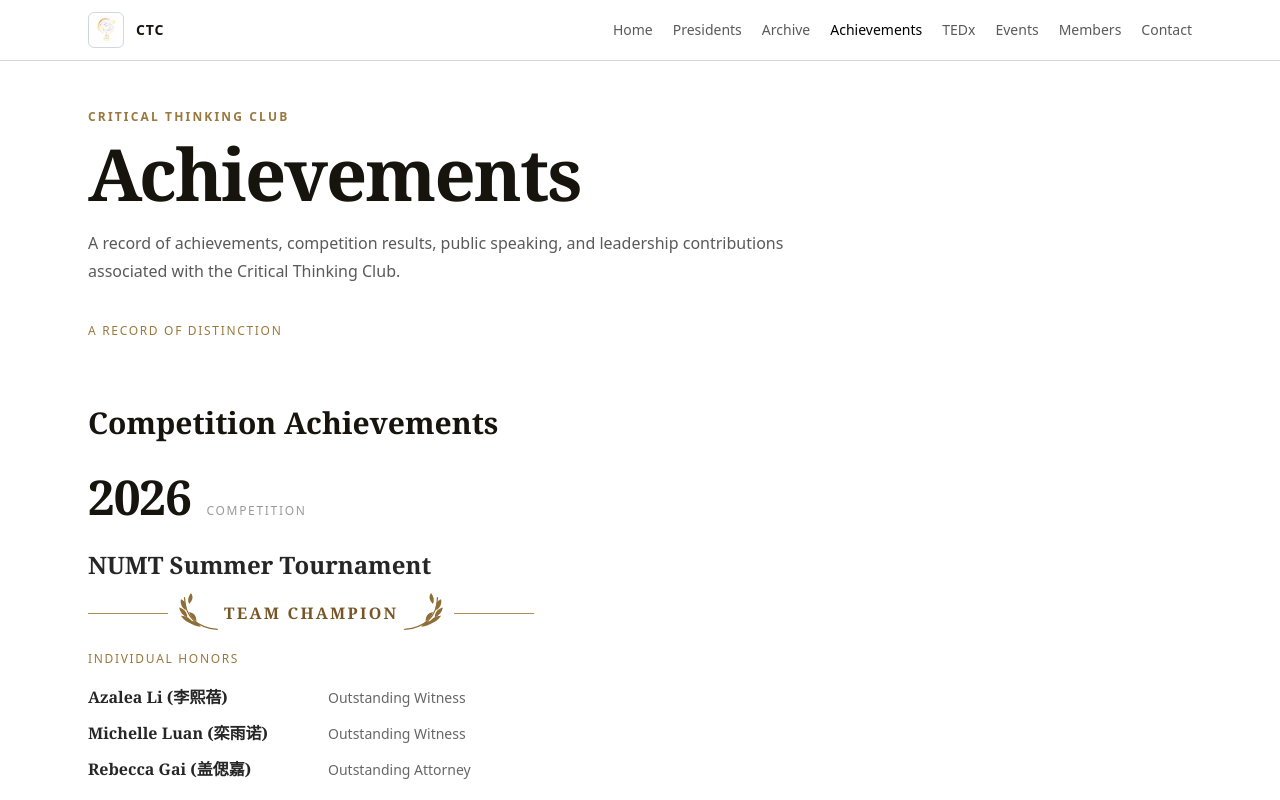
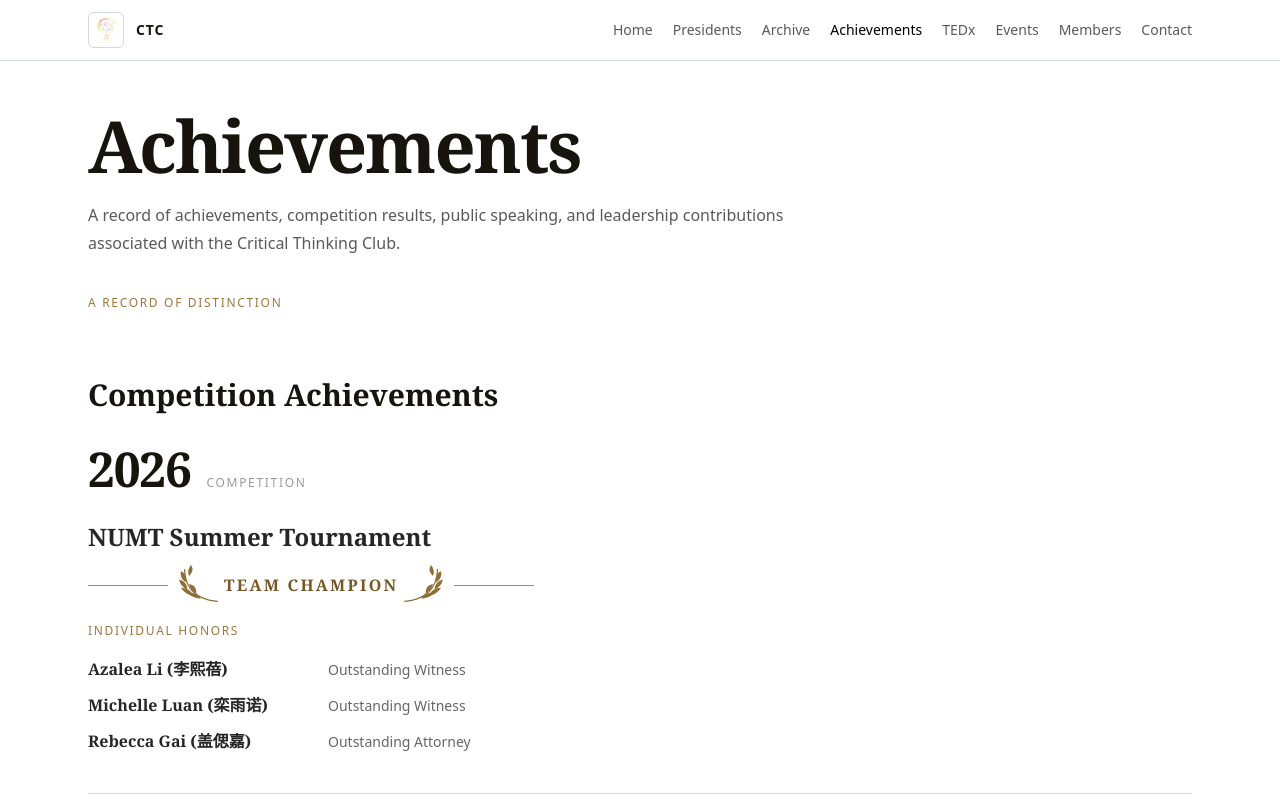
Before and after one commit to henrywyx0730/jlhsctc-official-website, a Next.js app: page /achievements in a window 1280 px wide. Shown: the top 800 px of the page. Built offline with nearby package versions, Linux system fonts and the light colour scheme.

Commit message:
Refine achievements page design

```diff
--- a/app/achievements/page.js
+++ b/app/achievements/page.js
@@ -290,10 +290,7 @@ export default function AchievementsPage() {
       <SiteHeader />
 
       <section className="mx-auto max-w-6xl px-6 py-12">
-        <p className="text-xs font-semibold uppercase tracking-[0.18em] text-[#9a783e]">
-          Critical Thinking Club
-        </p>
-        <h1 className="mt-3 font-display text-5xl font-semibold tracking-tight md:text-7xl">
+        <h1 className="mt-0 font-display text-5xl font-semibold tracking-tight md:text-7xl">
           Achievements
         </h1>
         <p className="mt-5 max-w-3xl text-base leading-7 text-black/65">
```
